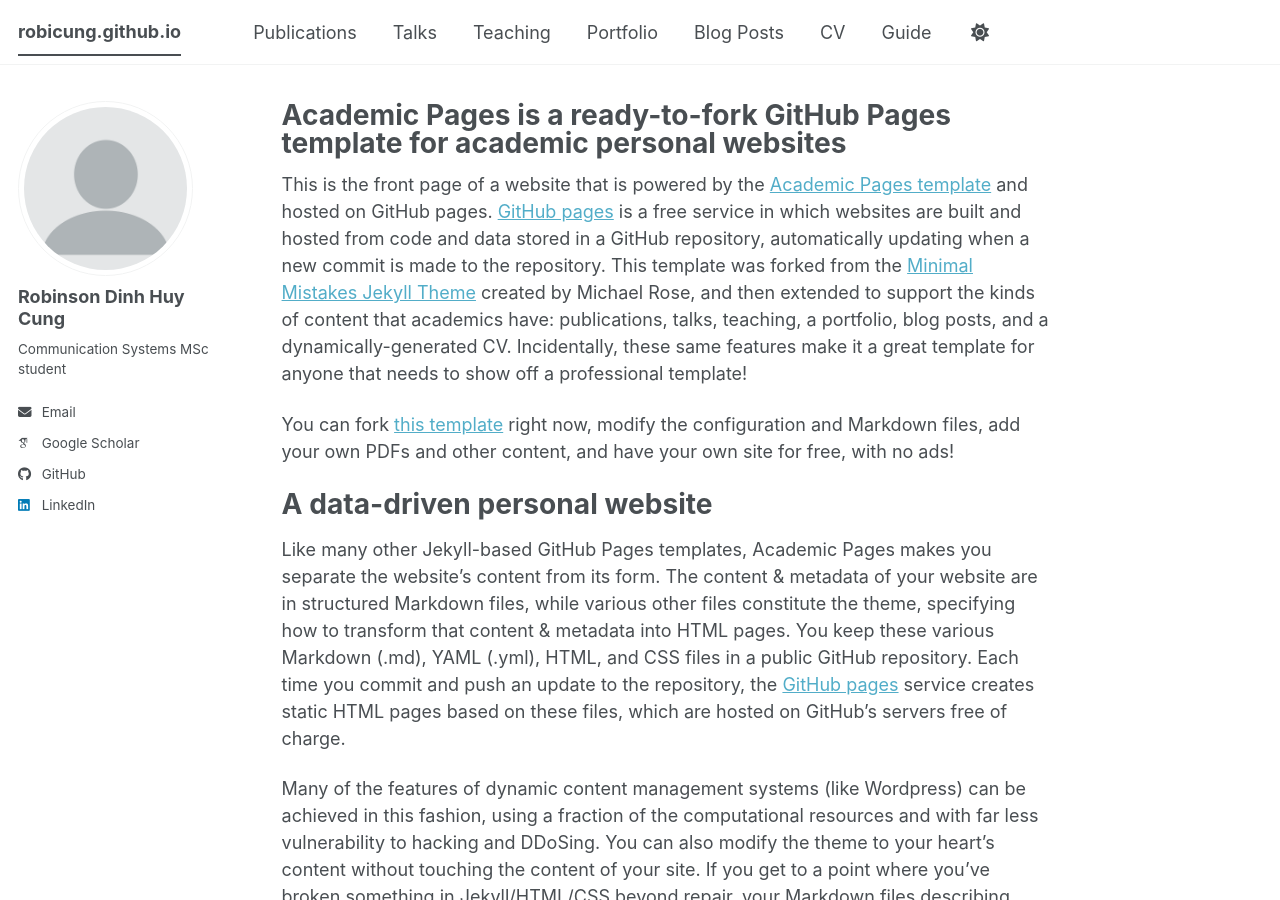
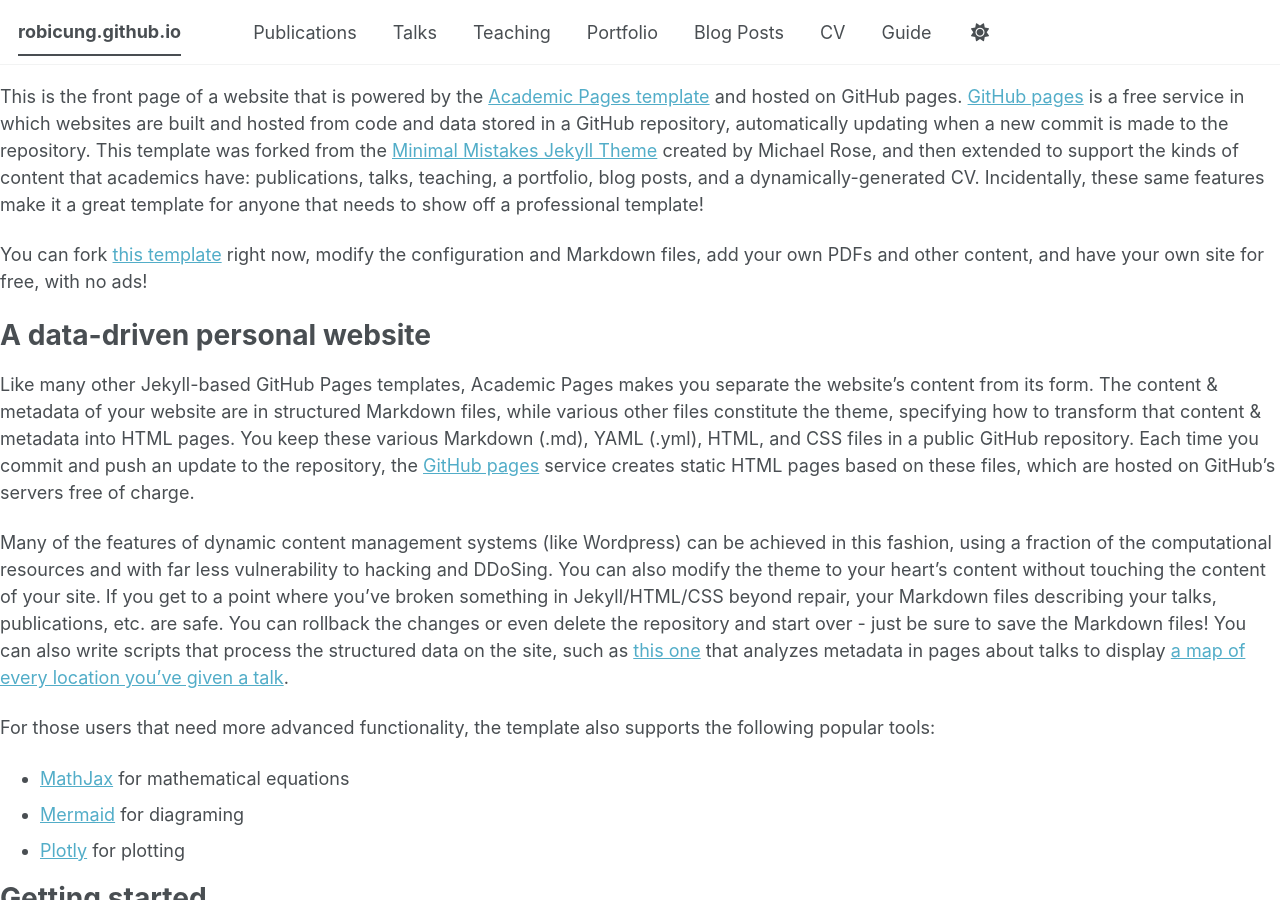
Before and after one commit to robicung/robicung.github.io, a Jekyll site: the page built from _pages/about.md, in a window 1280 px wide and 900 px high. Built offline with Jekyll 4.4.1, drawn with Linux system fonts in a browser that asks for light colours; some web fonts are replaced; a script bundle is joined from its source files by our own code; our own code applies the rules of GitHub Pages for plain Markdown files; library files that are not in the unit come from our copies.

Commit message:
remove pages 2

```diff
--- a/_config.yml
+++ b/_config.yml
@@ -237,22 +237,6 @@ collections:
 
 # These settings control how pages and collections are included in the site
 defaults:
-  # _pages
-  - scope:
-      path: ""
-      type: pages
-    values:
-      layout: single
-      author_profile: true
-  # _teaching
-  - scope:
-      path: ""
-      type: teaching
-    values:
-      layout: single
-      author_profile: true
-      share: true
-      comments: true
   # _publications
   - scope:
       path: ""
```
